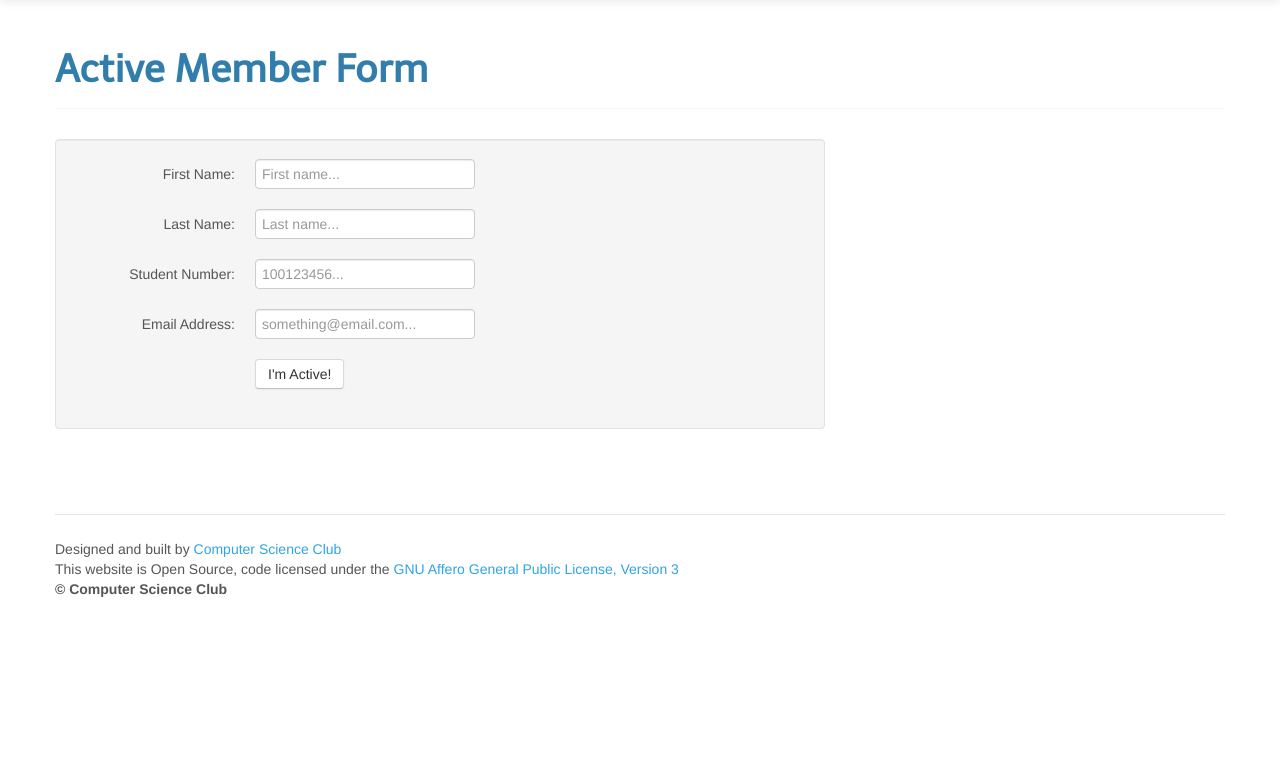
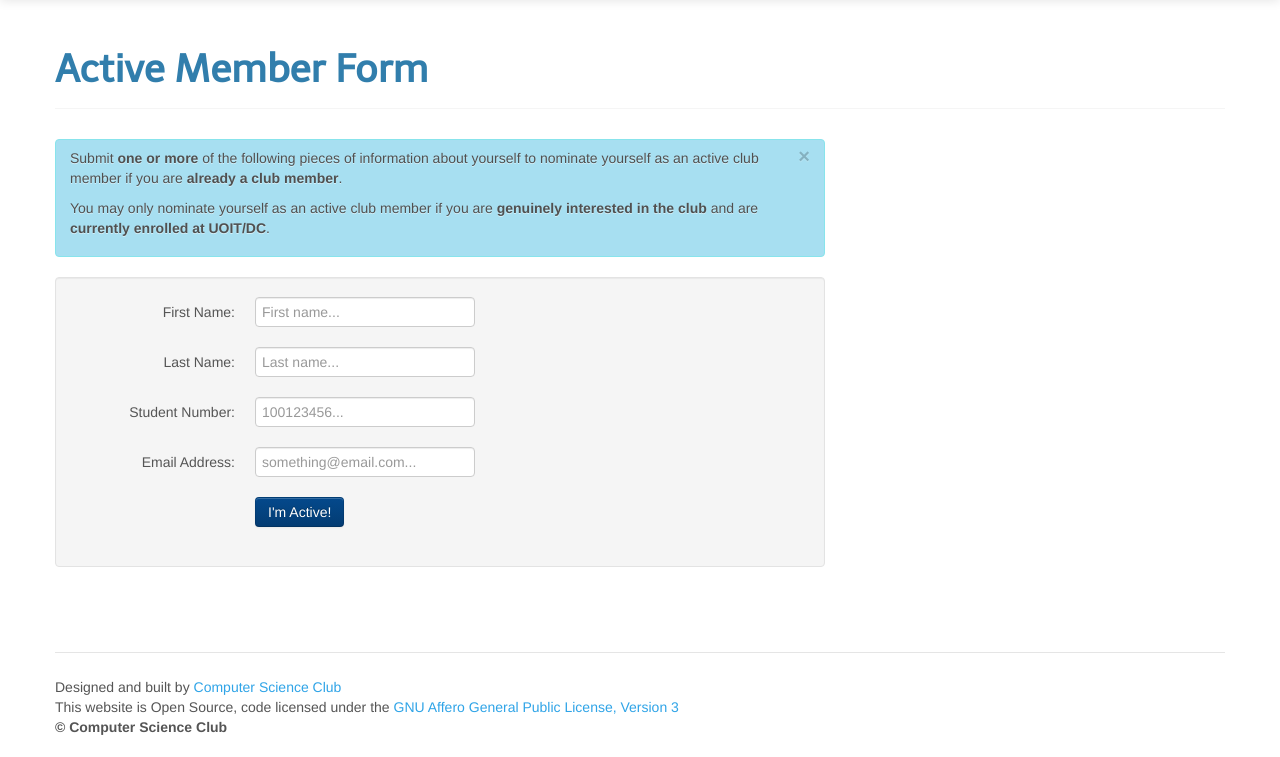
Before and after one commit to gnu-user/active-member, a PHP site: page / in a window 1280 px wide. Shown: the part 51-808 px from the top of the page. Before the commit the page ends 648 px from the top, so only its background shows below. Run offline with PHP 8.4, Linux system fonts and the light colour scheme.

Commit message:
Added alerts to the active member form

```diff
--- a/templates/active_form.php
+++ b/templates/active_form.php
@@ -44,13 +44,56 @@
     </div>
     <div class="row">
         <div class="span8">
-            <form class="well form-horizontal" action="register.php" method="post" accept-charset="UTF-8">
+            <!--  Display an error if they entered invalid credentials -->
+            <?php
+                if (isset($invalid))
+                {
+                    echo '<div class="alert alert-error">
+                            <button type="button" class="close" data-dismiss="alert">×</button>
+                            <strong>Invalid Information Procided!</strong> The information you provided is not valid
+                            please enter valid information.
+                          </div>';
+                }
+                elseif (isset($notmember))
+                {
+                    echo '<div id="notmember" class="alert alert-error">
+                            <button type="button" class="close" data-dismiss="alert">×</button>
+                            <strong>No registered club member found for that information!</strong> No registered club
+                            member was found matching the information provided, if you are a registered club member
+                            then please contact <a href="mailto:admin@cs-club.ca">admin@cs-club.ca</a>
+                          </div>';
+                }
+                elseif (isset($isactive))
+                {
+                    echo '<div id="active" class="alert alert-success">
+                            <button type="button" class="close" data-dismiss="alert">×</button>
+                            <strong>You are now active!</strong> Thank you, you have now been marked as active, your
+                            name will be submitted to the Student Association.
+                          </div>';
+                }
+                else
+                {
+                    echo '<div id="activeinfo" class="alert alert-info">
+                            <button type="button" class="close" data-dismiss="alert">×</button>
+                            <p>
+                                Submit <strong>one or more</strong> of the following pieces of information about
+                                yourself to nominate yourself as an active club member if you are <strong>already
+                                a club member</strong>.
+                            </p>
+                            <p>
+                                You may only nominate yourself as an active club member if you are <strong>genuinely interested
+                                in the club</strong> and are <strong>currently enrolled at UOIT/DC</strong>.
+                            </p>
+                          </div>';
+                }
+            ?>
+            <form class="well form-horizontal" action="active.php" method="post" accept-charset="UTF-8">
                 <fieldset>
                     <!--  First & Last Name -->
                     <div class="control-group">
                         <label for="first_name" class="control-label">First Name:</label>
                         <div class="controls">
-                            <input id="name" name="first_name" required type="text" maxlength="31" pattern="^(([A-Za-z]+)|\s{1}[A-Za-z]+)+$" placeholder="First name..."/>
+                            <input id="first_name" name="first_name" required type="text" maxlength="31" pattern="^(([A-Za-z]+)|\s{1}[A-Za-z]+)+$" placeholder="First name..."/>
                         </div>
                     </div>
                     <div class="control-group">
@@ -63,20 +106,20 @@
                     <div class="control-group">
                         <label for="student_number" class="control-label">Student Number:</label>
                         <div class="controls">
-                            <input type="text" id="student_number" name="student_number" required maxlength="9" pattern="^\d{9}$" placeholder="100123456..."/>
+                            <input type="text" id="student_number" name="student_number" maxlength="9" pattern="^\d{9}$" placeholder="100123456..."/>
                         </div>
                     </div>
                     <!-- Enter Email Address-->
                     <div class="control-group">
-                        <label for="email" class="control-label" for="inputEmail">Email Address:</label>
+                        <label for="email" class="control-label" >Email Address:</label>
                         <div class="controls">
-                            <input type="text" id="email" name="email" required maxlength="63" pattern="^.+@(.+\..+)+$" placeholder="something@email.com..."/>
+                            <input type="text" id="email" name="email" maxlength="63" pattern="^.+@(.+\..+)+$" placeholder="something@email.com..."/>
                         </div>
                     </div>
                     <!-- Sign Up -->
                     <div class="control-group">
                         <div class="controls">
-                            <button type="submit" id="active_user" name="active_user" class="btn">I'm Active!</button>
+                            <button type="submit" id="active_user" name="active_user" class="btn btn-inverse">I'm Active!</button>
                         </div>
                     </div>
                 </fieldset>
```
